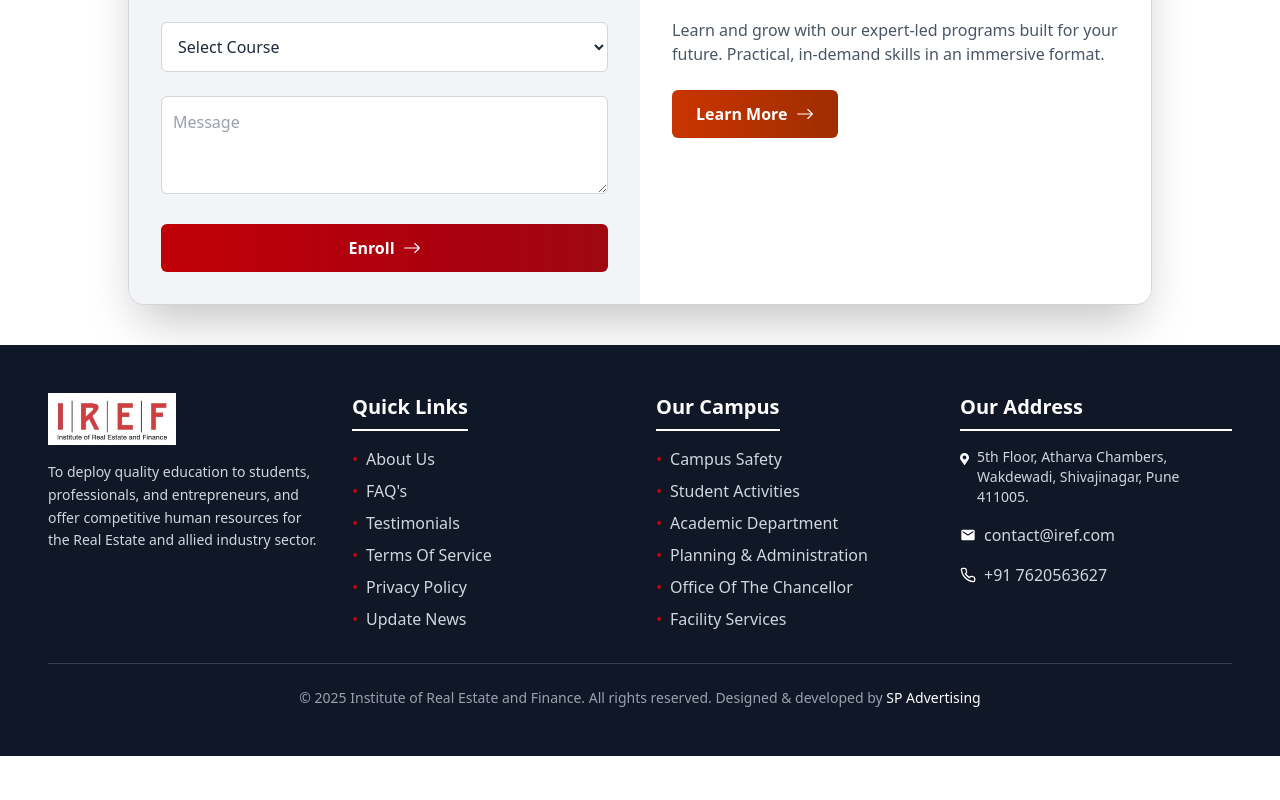
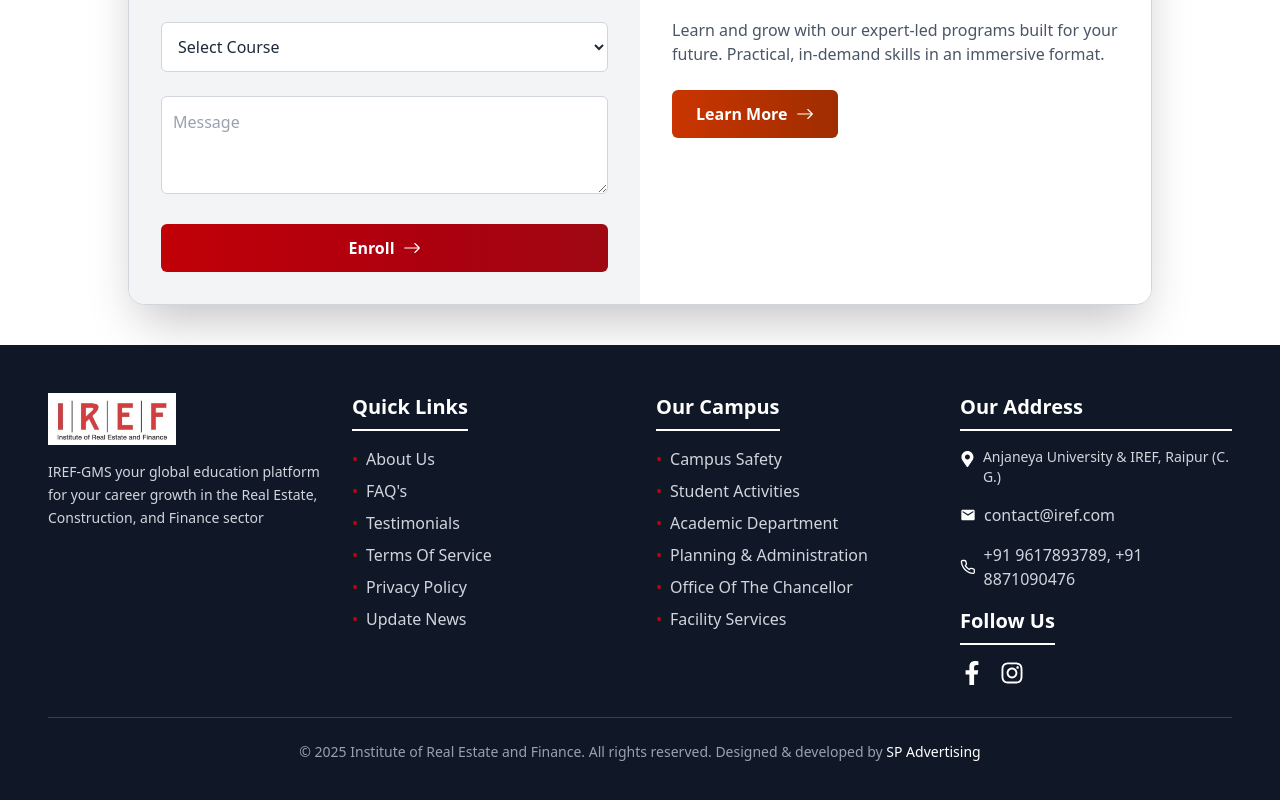
Before and after one commit to iref0725/iref, a React (Vite) app: page / in a window 1280 px wide. Shown: the part 9012-9812 px from the top of the page. Before the commit the page ends 9768 px from the top, so only its background shows below. Built offline with nearby package versions, Linux system fonts and the light colour scheme; a web font is replaced by a local one.

Commit message:
commit changes

```diff
--- a/src/Components/Footer.jsx
+++ b/src/Components/Footer.jsx
@@ -3,6 +3,7 @@
 import { FaMapMarkerAlt } from "react-icons/fa";
 import { MdEmail } from "react-icons/md";
 import { FiPhone } from "react-icons/fi";
+import { FaFacebookF, FaInstagram } from 'react-icons/fa';
 
 const Footer = () => {
   return (
@@ -14,9 +15,7 @@
             <img src={logo} alt="Eduka Logo" className="w-32" />
           </div>
           <p className="text-sm leading-relaxed">
-            To deploy quality education to students, professionals, and
-            entrepreneurs, and offer competitive human resources for the Real
-            Estate and allied industry sector.
+            IREF-GMS your global education platform for your career growth in the Real Estate, Construction, and Finance sector
           </p>
         </div>
 
@@ -82,7 +81,7 @@
           <div className="flex items-start space-x-2">
             <FaMapMarkerAlt className="text-white mt-1" />
             <address className="not-italic text-sm">
-              5th Floor, Atharva Chambers, Wakdewadi, Shivajinagar, Pune 411005.
+              Anjaneya University & IREF, Raipur (C. G.)
             </address>
           </div>
           <div className="flex items-center space-x-2">
@@ -91,8 +90,21 @@
           </div>
           <div className="flex items-center space-x-2">
             <FiPhone className="text-white" />
-            <span>+91 7620563627</span>
+            <span>+91 9617893789, +91 8871090476</span>
           </div>
+        <div className="">
+  <h3 className="text-white text-xl font-semibold mb-4 border-b-2 border-white pb-2 inline-block">
+    Follow Us
+  </h3>
+  <div className="flex space-x-4">
+    <a href="https://www.facebook.com" target="_blank" rel="noopener noreferrer" className="text-white hover:text-blue-500 text-2xl">
+      <FaFacebookF />
+    </a>
+    <a href="https://www.instagram.com/instituteofrealestaterpr/" target="_blank" rel="noopener noreferrer" className="text-white hover:text-pink-500 text-2xl">
+      <FaInstagram />
+    </a>
+  </div>
+</div>
         </div>
       </div>
       <div className="mt-8 border-t border-gray-700 pt-6">
```
